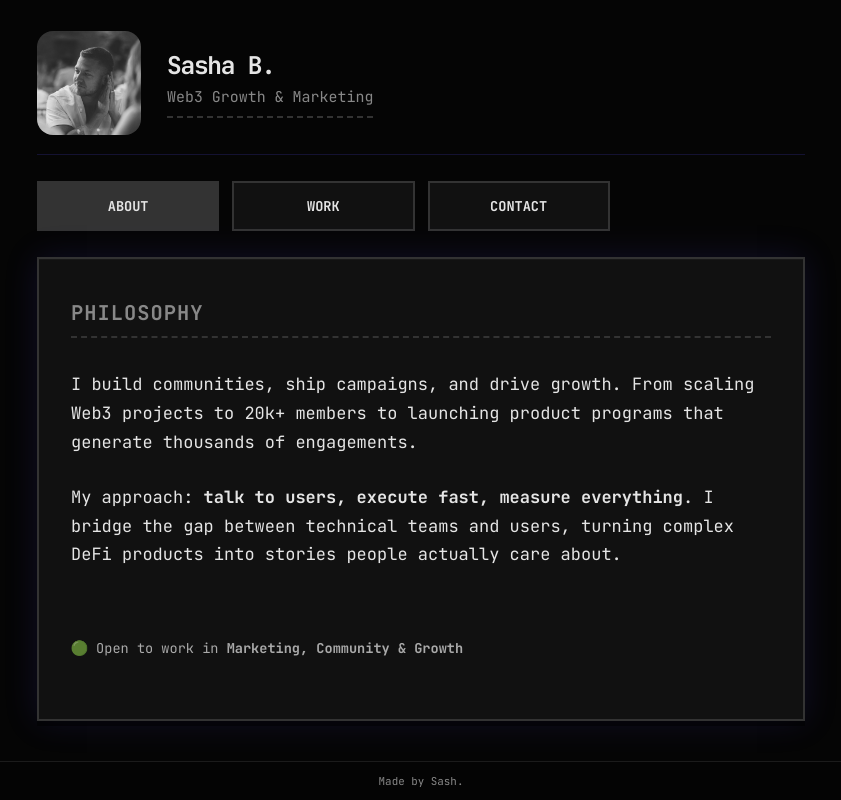
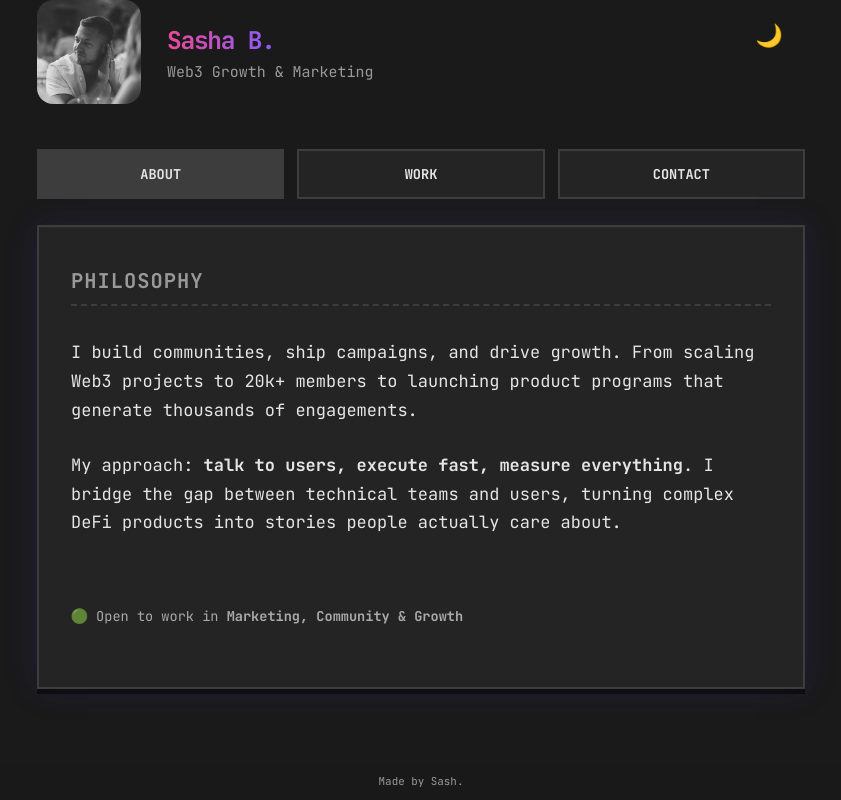
Before and after one commit to sashgmi/sashgmi.github.io, a React (Vite) app: page / in a window 1280 px wide. Shown: the whole page, without its empty margins (219-1060 px from the left). Built offline with nearby package versions, Linux system fonts and the light colour scheme.

Commit message:
UI improvements: dark/light toggle, softer dark theme, gradient title, cleanup
- Add dark/light mode toggle with sun/moon animation
- Soften dark theme colors
- Add gradient text on title
- Fix nav grid to 3 columns
- Remove separator line and border lines

```diff
--- a/src/App.css
+++ b/src/App.css
@@ -1,12 +1,12 @@
 @import url('https://fonts.googleapis.com/css2?family=JetBrains+Mono:wght@400;700&display=swap');
 
 :root {
-  --bg-color: #050505;
-  --box-bg: #111111;
+  --bg-color: #1a1a1a;
+  --box-bg: #242424;
   --text-main: #e5e5e5;
-  --text-dim: #888888;
+  --text-dim: #999999;
   --accent: #ffffff;
-  --border: #333333;
+  --border: #3d3d3d;
   --border-hover: #4F46E5;
   --font-stack: 'JetBrains Mono', monospace;
   --max-width: 768px;
@@ -37,11 +37,27 @@ body {
   font-family: var(--font-stack);
 }
 
+/* --- LIGHT THEME --- */
+.app-container.light {
+  --bg-color: #f5f5f5;
+  --box-bg: #ffffff;
+  --text-main: #1a1a1a;
+  --text-dim: #666666;
+  --accent: #000000;
+  --border: #d4d4d4;
+  --border-hover: #4F46E5;
+}
+
 .app-container {
   width: 100%;
+  min-height: 100vh;
   display: flex;
   justify-content: center;
   padding: 0 16px;
+  background-color: var(--bg-color);
+  color: var(--text-main);
+  transition: background-color 0.4s ease, color 0.4s ease;
+  position: relative;
 }
 
 .container {
@@ -51,13 +67,14 @@ body {
   flex-direction: column;
   gap: 26px;
   padding-bottom: 48px;
+  position: relative;
 }
 
 .header {
   display: flex;
   align-items: center;
   gap: 26px;
-  border-bottom: 1px solid rgba(79, 70, 229, 0.2);
+  border-bottom: none;
   padding-bottom: 19px;
 }
 
@@ -85,11 +102,14 @@ body {
   letter-spacing: -0.05em;
   font-weight: 700;
   margin-bottom: 6px;
+  background: linear-gradient(90deg, #ec4899, #8b5cf6, #6366f1);
+  -webkit-background-clip: text;
+  -webkit-text-fill-color: transparent;
+  background-clip: text;
 }
 
 .identity p {
   color: var(--text-dim);
-
   font-size: 0.88rem;
 }
 
@@ -103,7 +123,7 @@ body {
 
 .nav-row {
   display: grid;
-  grid-template-columns: repeat(4, 1fr);
+  grid-template-columns: repeat(3, 1fr);
   gap: 13px;
 }
 
@@ -253,8 +273,8 @@ footer {
   width: 100%;
 
   backdrop-filter: blur(10px);
-  background-color: rgba(5, 5, 5, 0.85);
-  border-top: 1px solid rgba(51, 51, 51, 0.5);
+  background-color: rgba(26, 26, 26, 0.85);
+  border-top: none;
   padding: 12px 0;
 
   text-align: center;
@@ -301,6 +321,61 @@ footer a:hover {
     opacity: 0.4;
     transform: scale(1.1);
   }
+}
+
+/* --- THEME TOGGLE --- */
+.theme-toggle {
+  position: absolute;
+  top: 16px;
+  right: 16px;
+  width: 40px;
+  height: 40px;
+  border: none;
+  background: transparent;
+  cursor: pointer;
+  border-radius: 50%;
+  display: flex;
+  align-items: center;
+  justify-content: center;
+  overflow: hidden;
+}
+
+.theme-toggle .icon {
+  position: absolute;
+  font-size: 1.3rem;
+  transition: transform 0.5s cubic-bezier(0.4, 0, 0.2, 1),
+              opacity 0.3s ease;
+  opacity: 0;
+  transform: scale(0.5) rotate(-180deg);
+}
+
+.theme-toggle .icon.active {
+  opacity: 1;
+  transform: scale(1) rotate(0deg);
+}
+
+/* --- LIGHT THEME OVERRIDES --- */
+.app-container.light .btn-small {
+  transition: all 0.3s cubic-bezier(0.4, 0, 0.2, 1);
+}
+
+.app-container.light .main-box {
+  box-shadow:
+    0 5px 0px rgba(0,0,0,0.08),
+    0 0 32px rgba(79, 70, 229, 0.08),
+    inset 0 1px 0 rgba(255,255,255,0.5);
+}
+
+.app-container.light footer {
+  background-color: rgba(245, 245, 245, 0.85);
+}
+
+.app-container.light .highlight-box {
+  color: #555555;
+}
+
+.app-container.light .social-btn {
+  background: var(--bg-color);
 }
 
 @media (max-width: 768px) {
--- a/src/App.jsx
+++ b/src/App.jsx
@@ -4,6 +4,7 @@ import profilePic from './sash.png';
 
 function App() {
   const [activeTab, setActiveTab] = useState('ABOUT');
+  const [darkMode, setDarkMode] = useState(true);
 
   const renderContent = () => {
     switch (activeTab) {
@@ -85,8 +86,18 @@ function App() {
   };
 
   return (
-    <div className="app-container">
+    <div className={`app-container ${darkMode ? 'dark' : 'light'}`}>
       <div className="container">
+
+        {/* THEME TOGGLE */}
+        <button
+          className="theme-toggle"
+          onClick={() => setDarkMode(!darkMode)}
+          aria-label="Toggle theme"
+        >
+          <span className={`icon sun ${!darkMode ? 'active' : ''}`}>☀️</span>
+          <span className={`icon moon ${darkMode ? 'active' : ''}`}>🌙</span>
+        </button>
 
         {/* HEADER */}
         <header className="header">
@@ -96,7 +107,6 @@ function App() {
           <div className="identity">
             <h1>Sasha B.</h1>
             <p>Web3 Growth & Marketing</p>
-            <span className="separator-line"></span>
           </div>
         </header>
 
```
